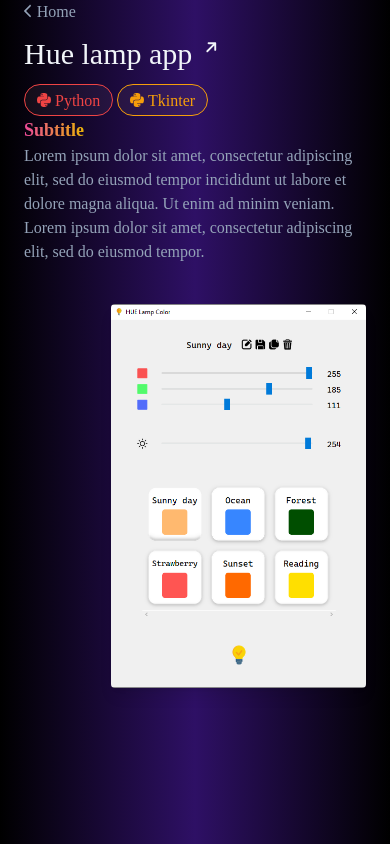
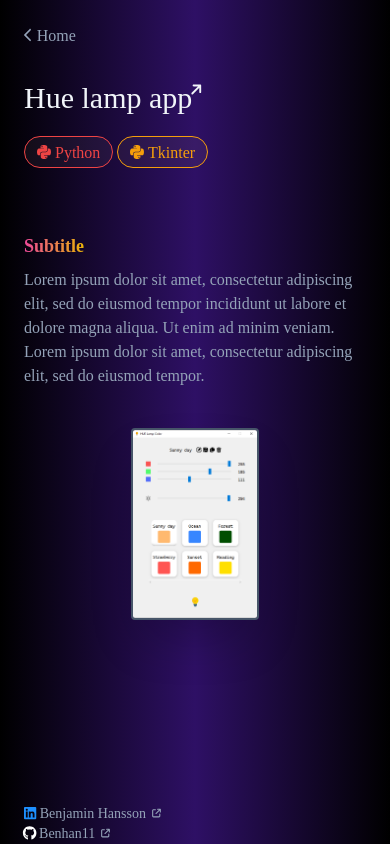
Before and after one commit to Benhan11/project-portfolio, a React (Create React App) app: page /project/hue-lamp-app in a window 390 px wide. Shown: the top 844 px of the page. Built offline with nearby package versions, Linux system fonts and the light colour scheme.

Commit message:
Project page responsive

```diff
--- a/src/pages/ProjectPage.tsx
+++ b/src/pages/ProjectPage.tsx
@@ -19,31 +19,32 @@ function ProjectPage() {
 
     return (
         <div className="min-h-screen font-mono text-slate-400 bg-gradient-to-r from-black via-violet-950 to-black">
-            <div className="mx-auto max-w-screen-xl px-6 md:px-12 lg:px-24">
-                <div className="lg:py-20 md:py-12 sm:py-6">
-                    <div className="mb-3">
+            <div className="mx-auto max-w-screen-xl lg:px-24 md:px-12 px-6">
+                <div className="lg:py-20 md:py-12 pt-6 pb-16">
+                    <div className="sm:mb-3 mb-8">
                         <Link to="/"><IconWrapper icon={icons['backIcon']} size="sm" /> Home</Link>
                     </div>
                     <a href={project.url} target="_blank" rel="noopener noreferrer" className="flex flex-row text-slate-100 text-3xl font-medium space-x-2">
-                        <div>{project.title}</div>
-                        <IconWrapper icon={icons['opensNewPageArrowIcon']} transform="shrink-8 rotate-45 up-2" />
+                        <div>{project.title}<span className="whitespace-nowrap">&nbsp;<IconWrapper icon={icons['opensNewPageArrowIcon']} transform="shrink-8 rotate-45 up-4 left-8" /></span></div>
                     </a>
-                    <div className="flex flex-wrap max-w-80 pt-3 gap-y-1.5">
+                    <div className="flex flex-wrap max-w-80 pt-3 gap-y-1.5 sm:my-0 mt-2">
                         {project.tags.map(tag =>
                             <ProjectTag key={tag.name} data={tag}/>
                         )}
                     </div>
                 </div>
                 {project.dataSections.map((section, index) =>
-                    <div key={index} ref={sectionsRef.current[index]} className={`lg:flex lg:justify-between pb-36 transition-opacity ease-in duration-200 ${isVisibleArray[index] ? "opacity-100" : "opacity-30"}`}>
-                        <div className="lg:w-1/2 flex items-center">
+                    <div key={index} ref={sectionsRef.current[index]} className={`md:flex md:justify-between md:space-x-12 pb-36 sm:transition-opacity sm:ease-in sm:duration-200 ${isVisibleArray[index] ? "sm:opacity-100" : "sm:opacity-30"}`}>
+                        <div className="lg:w-1/2 md:w-2/3 flex items-center">
                             <div>
-                                <a className="text-lg font-bold bg-gradient-to-r from-pink-500 to-yellow-500 inline-block text-transparent bg-clip-text">{section.title}</a><br/>
+                                <a className="text-lg font-bold bg-gradient-to-r from-pink-500 to-yellow-500 inline-block text-transparent bg-clip-text sm:pb-0 pb-2">{section.title}</a><br/>
                                 {section.text}
                             </div>
                         </div>
-                        <div className="flex flex-row lg:w-1/2 pt-10 justify-end items-center">
-                            <img src={images[section.imageName]} className="shadow-lg max-w-full max-h-96 rounded" />
+                        <div className="flex flex-row lg:w-1/2 md:w-1/3 w-full pt-10">
+                            <div className="flex w-full md:justify-end justify-center items-center">
+                                <img src={images[section.imageName]} className="max-w-full md:max-h-96 sm:max-h-64 max-h-48 border-2 border-slate-600 rounded shadow-2xl" />
+                            </div>
                         </div>
                     </div>
                 )}
```
